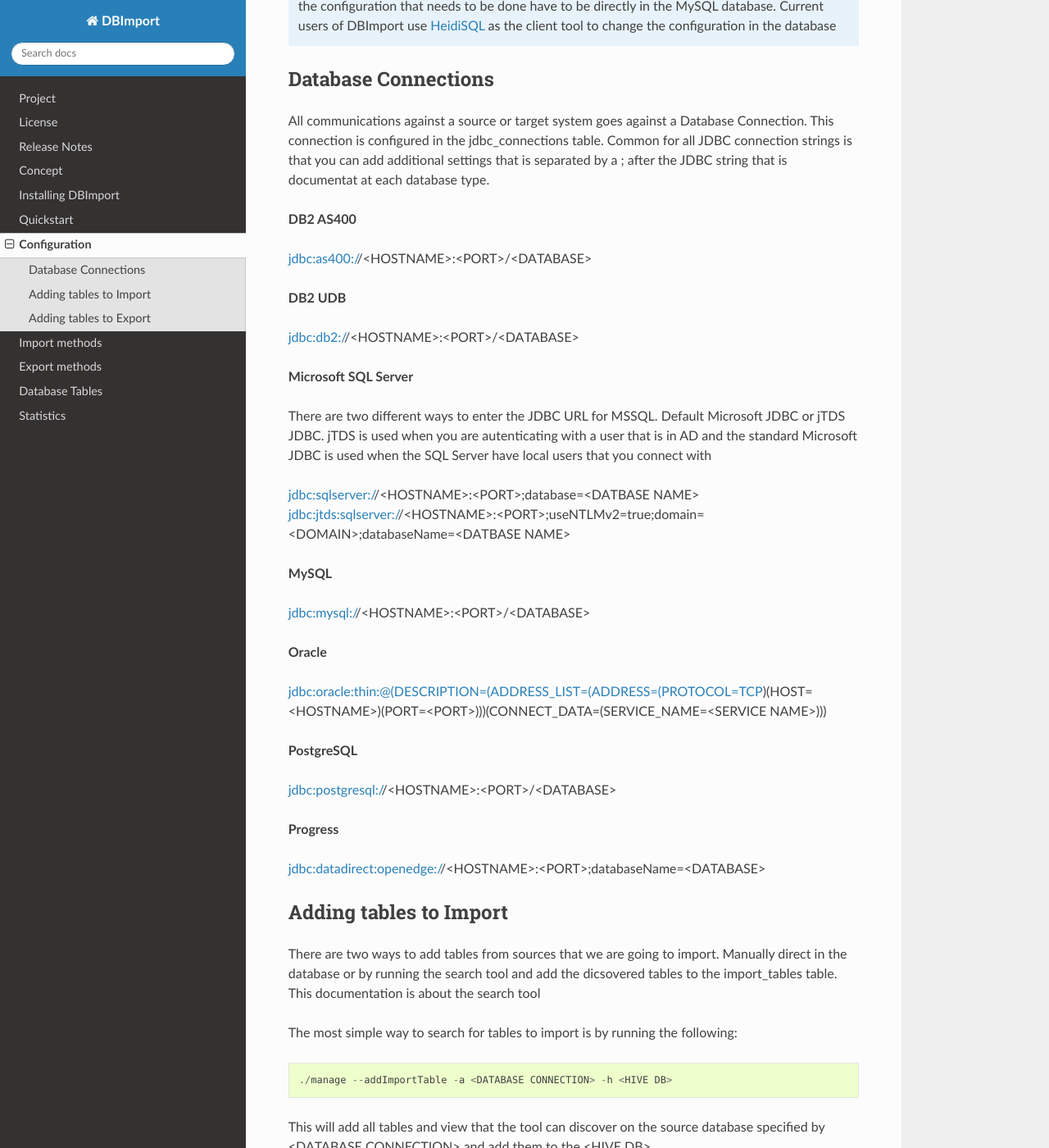
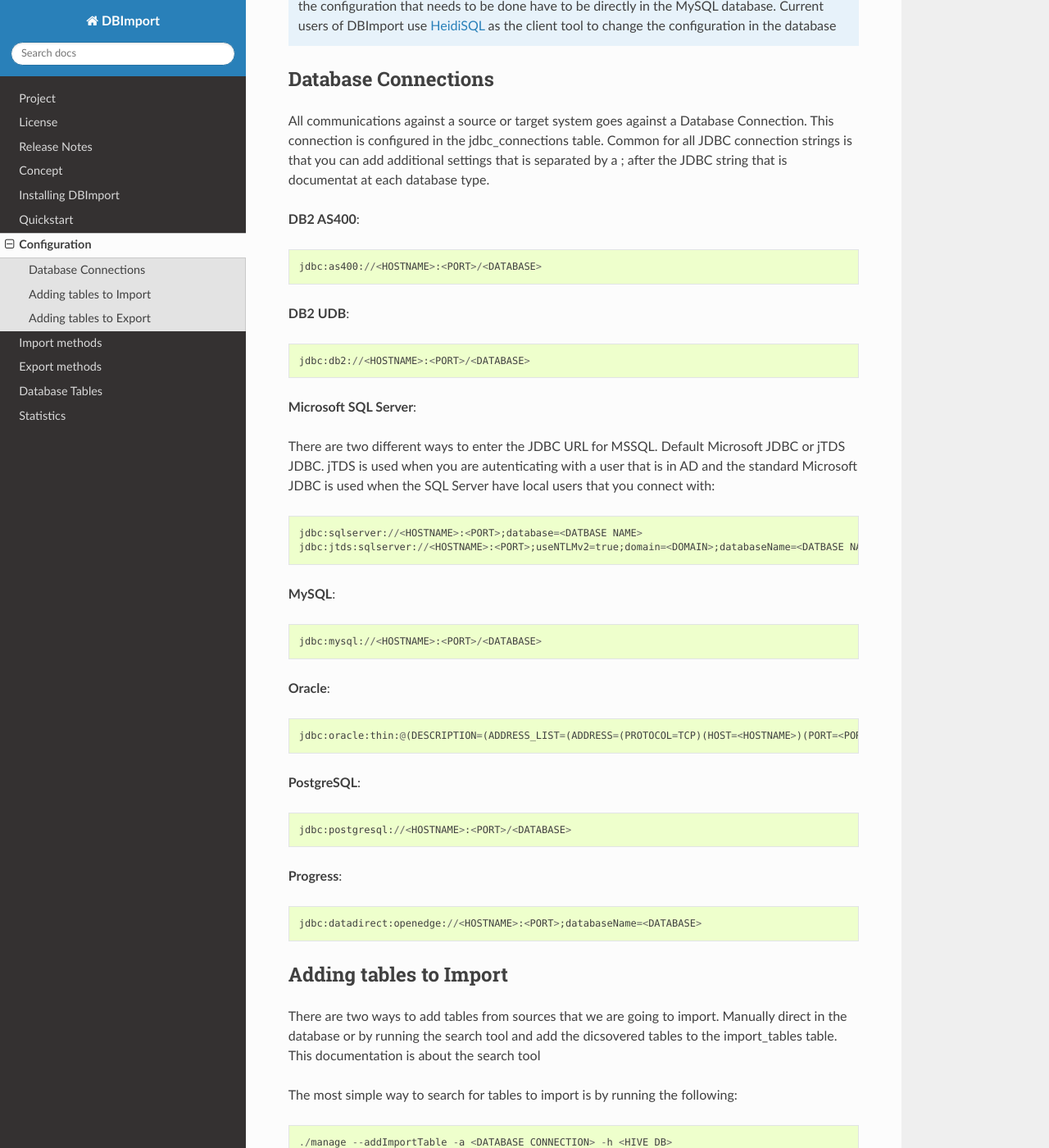
Before and after one commit to Middlecon/DBImport, a Sphinx documentation site: the page built from docs/configuration.rst, in a window 1280 px wide and 1400 px high, scrolled down 229 px. Shown: the whole window at 82% size. Built offline with Sphinx 7.4.7 and the Read the Docs theme 2.0.0, drawn with Linux system fonts in a browser that asks for light colours.

Commit message:
Configuration documentation

```diff
--- a/docs/configuration.rst
+++ b/docs/configuration.rst
@@ -11,36 +11,36 @@
 All communications against a source or target system goes against a Database Connection. This connection is configured in the jdbc_connections table. Common for all JDBC connection strings is that you can add additional settings that is separated by a ; after the JDBC string that is documentat at each database type.
 
 
-**DB2 AS400**
+**DB2 AS400**::
 
-jdbc:as400://<HOSTNAME>:<PORT>/<DATABASE>
+    jdbc:as400://<HOSTNAME>:<PORT>/<DATABASE>
 
-**DB2 UDB**
+**DB2 UDB**::
 
-jdbc:db2://<HOSTNAME>:<PORT>/<DATABASE>
+    jdbc:db2://<HOSTNAME>:<PORT>/<DATABASE>
 
-**Microsoft SQL Server**
+**Microsoft SQL Server**::
 
-There are two different ways to enter the JDBC URL for MSSQL. Default Microsoft JDBC or jTDS JDBC. jTDS is used when you are autenticating with a user that is in AD and the standard Microsoft JDBC is used when the SQL Server have local users that you connect with
+There are two different ways to enter the JDBC URL for MSSQL. Default Microsoft JDBC or jTDS JDBC. jTDS is used when you are autenticating with a user that is in AD and the standard Microsoft JDBC is used when the SQL Server have local users that you connect with::
 
-jdbc:sqlserver://<HOSTNAME>:<PORT>;database=<DATBASE NAME>
-jdbc:jtds:sqlserver://<HOSTNAME>:<PORT>;useNTLMv2=true;domain=<DOMAIN>;databaseName=<DATBASE NAME>
+    jdbc:sqlserver://<HOSTNAME>:<PORT>;database=<DATBASE NAME>
+    jdbc:jtds:sqlserver://<HOSTNAME>:<PORT>;useNTLMv2=true;domain=<DOMAIN>;databaseName=<DATBASE NAME>
 
-**MySQL**
+**MySQL**::
 
-jdbc:mysql://<HOSTNAME>:<PORT>/<DATABASE>
+    jdbc:mysql://<HOSTNAME>:<PORT>/<DATABASE>
 
-**Oracle**
+**Oracle**::
 
-jdbc:oracle:thin:@(DESCRIPTION=(ADDRESS_LIST=(ADDRESS=(PROTOCOL=TCP)(HOST=<HOSTNAME>)(PORT=<PORT>)))(CONNECT_DATA=(SERVICE_NAME=<SERVICE NAME>)))
+    jdbc:oracle:thin:@(DESCRIPTION=(ADDRESS_LIST=(ADDRESS=(PROTOCOL=TCP)(HOST=<HOSTNAME>)(PORT=<PORT>)))(CONNECT_DATA=(SERVICE_NAME=<SERVICE NAME>)))
 
-**PostgreSQL**
+**PostgreSQL**::
 
-jdbc:postgresql://<HOSTNAME>:<PORT>/<DATABASE>
+    jdbc:postgresql://<HOSTNAME>:<PORT>/<DATABASE>
 
-**Progress**
+**Progress**::
 
-jdbc:datadirect:openedge://<HOSTNAME>:<PORT>;databaseName=<DATABASE>
+    jdbc:datadirect:openedge://<HOSTNAME>:<PORT>;databaseName=<DATABASE>
 
 
 Adding tables to Import
```
